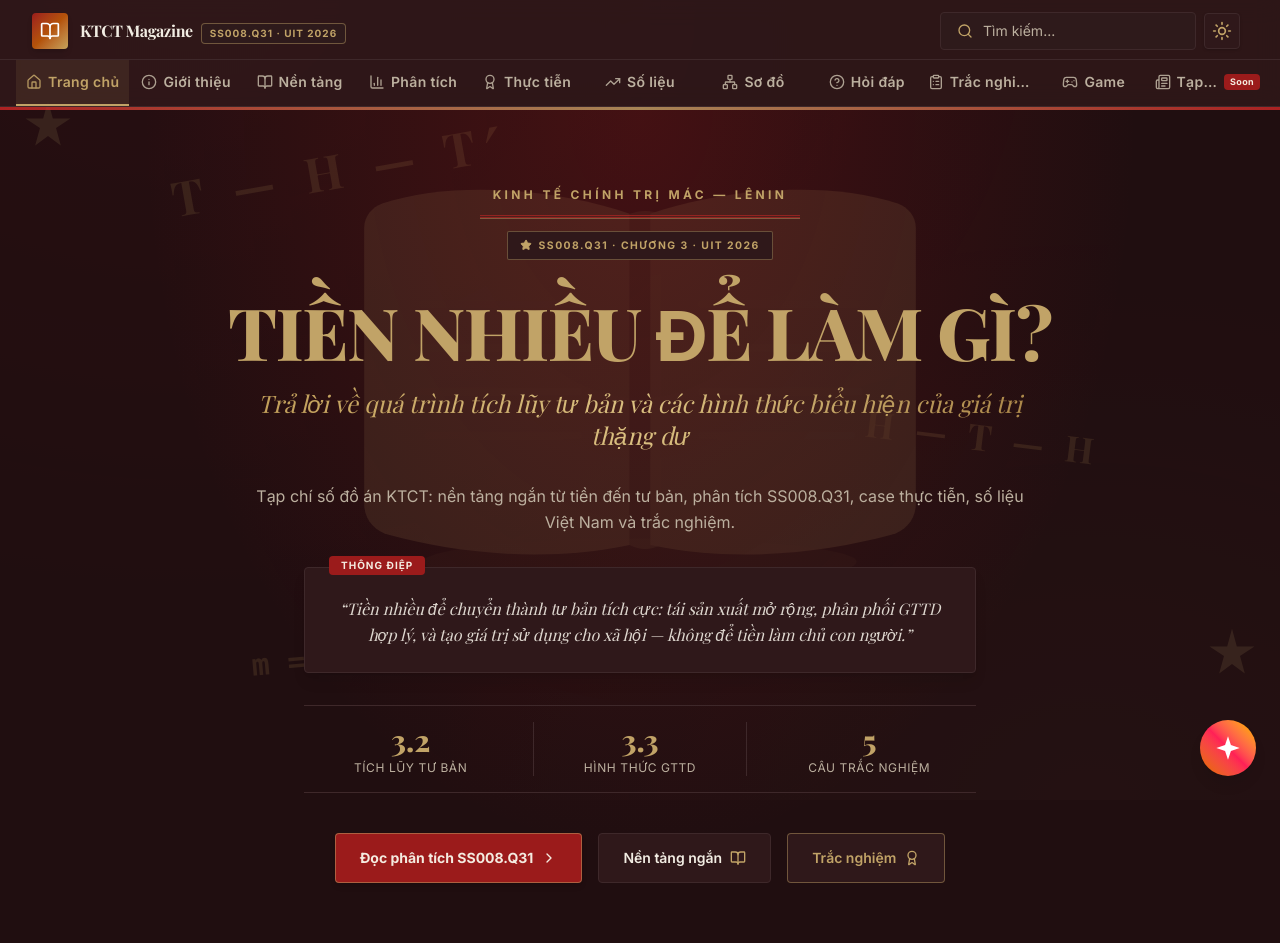
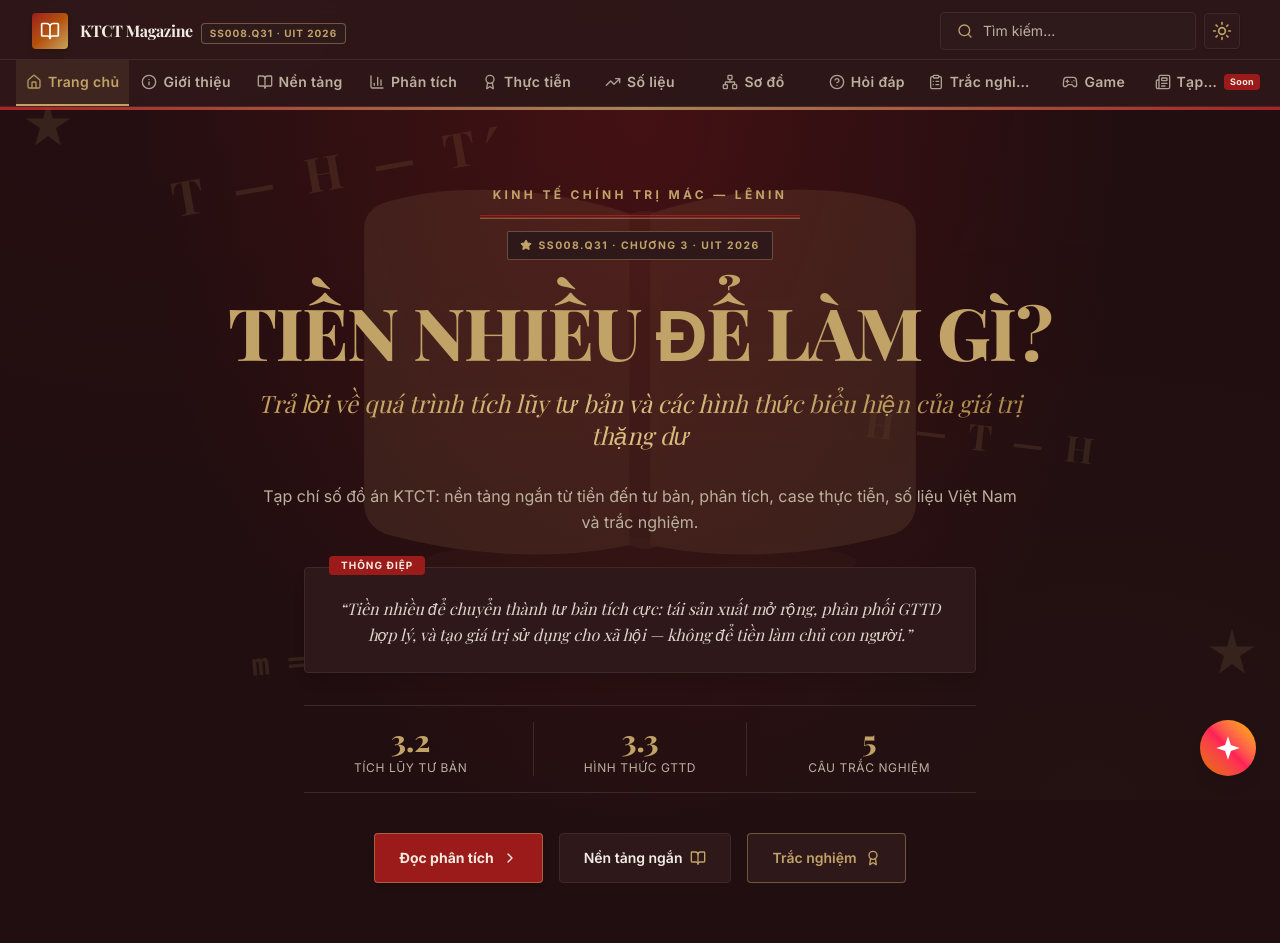
Before and after one commit to Pengikas/ktct-digital-magazine, a Next.js app: page / in a window 1280 px wide. Shown: the top 943 px of the page. Built offline with nearby package versions, Linux system fonts and the light colour scheme; a web font is replaced by a local one.

Commit message:
fix(hero): remove SS008 from description text and button label

```diff
--- a/sections/HeroSection.tsx
+++ b/sections/HeroSection.tsx
@@ -52,7 +52,7 @@ export function HeroSection() {
           transition={{ duration: 0.8, delay: 0.4 }}
           className="text-sm sm:text-base text-muted-foreground max-w-3xl mx-auto leading-relaxed font-sans"
         >
-          Tạp chí số đồ án KTCT: nền tảng ngắn từ tiền đến tư bản, phân tích SS008.Q31,
+          Tạp chí số đồ án KTCT: nền tảng ngắn từ tiền đến tư bản, phân tích,
           case thực tiễn, số liệu Việt Nam và trắc nghiệm.
         </motion.p>
 
@@ -107,7 +107,7 @@ export function HeroSection() {
             href="/analysis"
             className="px-6 py-3.5 rounded-sm bg-[#9b1b1b] text-[#f4ebe0] font-bold text-sm shadow-md hover:bg-[#7f1515] transition-all flex items-center space-x-2 border border-[hsl(var(--marx-gold)/0.5)]"
           >
-            <span>Đọc phân tích SS008.Q31</span>
+            <span>Đọc phân tích</span>
             <ChevronRight className="w-4 h-4" />
           </Link>
 
```
